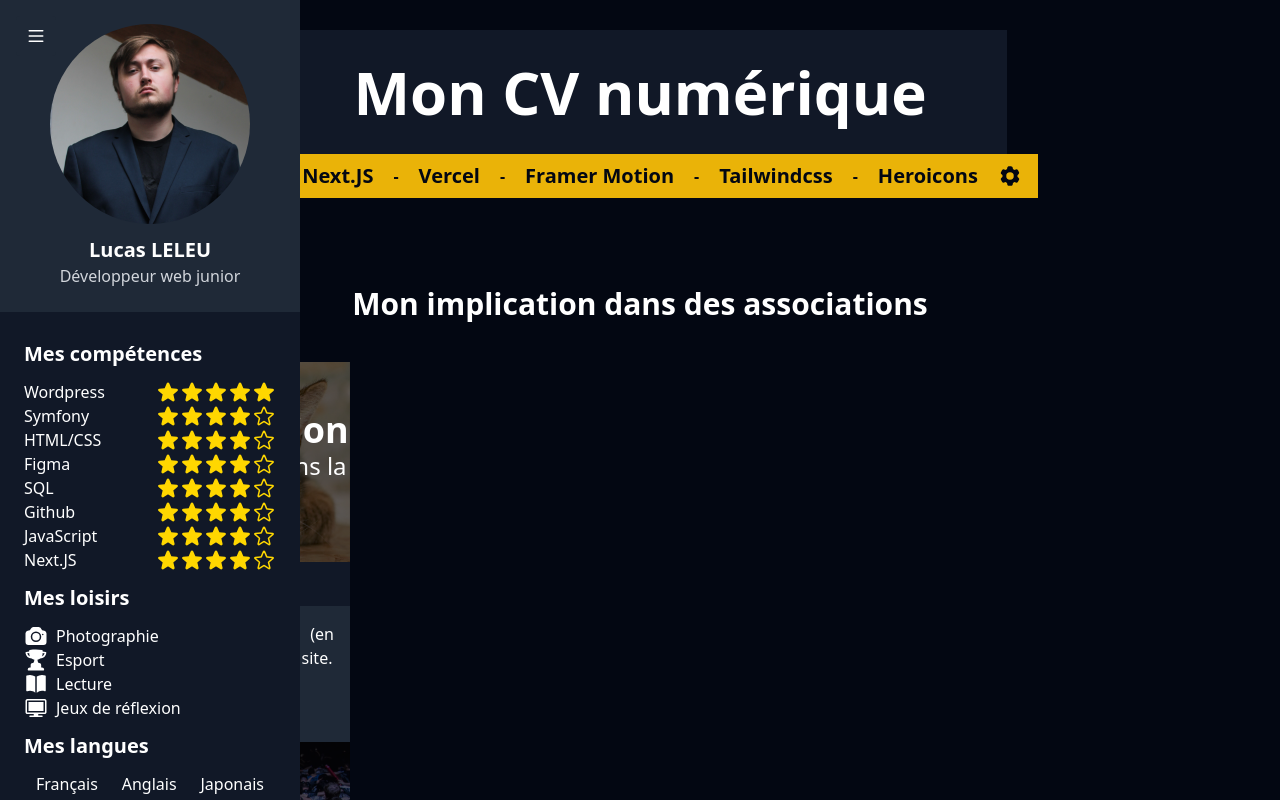
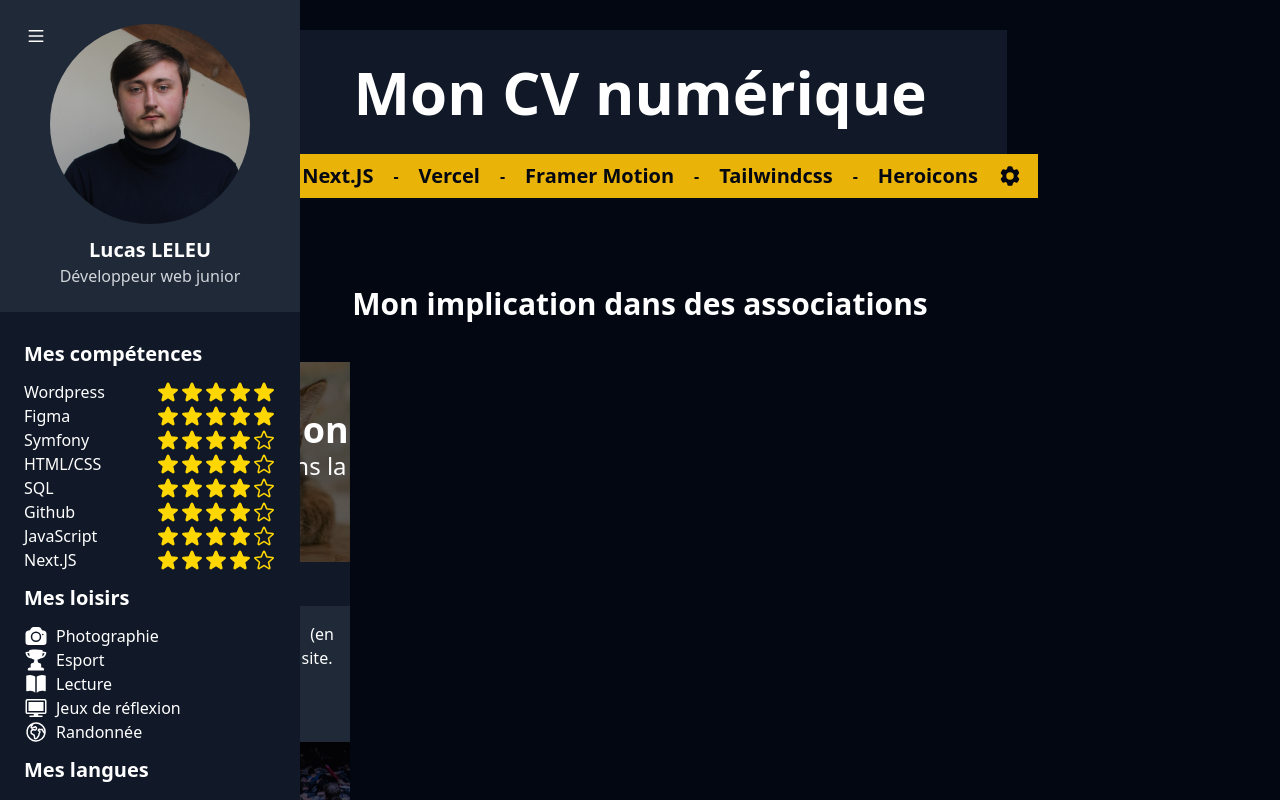
Before and after one commit to MLyshu/MLyshu-Nextjs, a Next.js app: page /aboutme/main in a window 1280 px wide. Both pictures are taken after a click on the button 36 px from the left and 36 px from the top of the page. Built offline with nearby package versions, Linux system fonts and the light colour scheme.

Commit message:
Ajout 1 étoile Figma + changement pp + ajout partie 'Ma personnalité' + ajout randonnée

```diff
--- a/app/ui/aboutme/mainContent.tsx
+++ b/app/ui/aboutme/mainContent.tsx
@@ -57,7 +57,7 @@ const MainContent = () => {
                         name={'LeBlueWall'}
                         desc={'Association de supporters de la Karmine Corp'}
                         title={'Pôle événementiel / Pôle média'}
-                        content={'Organisation d&aposévènements lors de déplacements de l&aposassociation ou d&aposévènements en ligne pour la communauté. Régisseur de la chaîne Twitch.'}
+                        content={"Organisation d'évènements lors de déplacements de l&aposassociation ou d'évènements en ligne pour la communauté. Régisseur de la chaîne Twitch."}
                         date={'10/2023-Maintenant'}>
                     </Asso>
                     <Asso id={'binh'}
--- a/app/ui/aboutme/navbar.tsx
+++ b/app/ui/aboutme/navbar.tsx
@@ -78,6 +78,12 @@ const Navbar = () => {
                                     </div>
                                 </div>
                                 <div className="flex grow">
+                                    <p>Figma</p>
+                                    <div className="flex grow justify-end">
+                                        <Star fill={'gold'}/><Star fill={'gold'}/><Star fill={'gold'}/><Star fill={'gold'}/><Star fill={'gold'}/>
+                                    </div>
+                                </div>
+                                <div className="flex grow">
                                     <p>Symfony</p>
                                     <div className="flex grow justify-end">
                                         <Star fill={'gold'}/><Star fill={'gold'}/><Star fill={'gold'}/><Star fill={'gold'}/><Star fill={'none'}/>
@@ -85,12 +91,6 @@ const Navbar = () => {
                                 </div>
                                 <div className="flex grow">
                                     <p>HTML/CSS</p>
-                                    <div className="flex grow justify-end">
-                                        <Star fill={'gold'}/><Star fill={'gold'}/><Star fill={'gold'}/><Star fill={'gold'}/><Star fill={'none'}/>
-                                    </div>
-                                </div>
-                                <div className="flex grow">
-                                    <p>Figma</p>
                                     <div className="flex grow justify-end">
                                         <Star fill={'gold'}/><Star fill={'gold'}/><Star fill={'gold'}/><Star fill={'gold'}/><Star fill={'none'}/>
                                     </div>
@@ -150,6 +150,12 @@ const Navbar = () => {
                                     </svg>
                                     <p>Jeux de réflexion</p>
                                 </div>
+                                <div className="flex">
+                                    <svg xmlns="http://www.w3.org/2000/svg" fill="none" viewBox="0 0 24 24" strokeWidth={1.5} stroke="currentColor" className="size-6 mr-2">
+                                        <path strokeLinecap="round" strokeLinejoin="round" d="m20.893 13.393-1.135-1.135a2.252 2.252 0 0 1-.421-.585l-1.08-2.16a.414.414 0 0 0-.663-.107.827.827 0 0 1-.812.21l-1.273-.363a.89.89 0 0 0-.738 1.595l.587.39c.59.395.674 1.23.172 1.732l-.2.2c-.212.212-.33.498-.33.796v.41c0 .409-.11.809-.32 1.158l-1.315 2.191a2.11 2.11 0 0 1-1.81 1.025 1.055 1.055 0 0 1-1.055-1.055v-1.172c0-.92-.56-1.747-1.414-2.089l-.655-.261a2.25 2.25 0 0 1-1.383-2.46l.007-.042a2.25 2.25 0 0 1 .29-.787l.09-.15a2.25 2.25 0 0 1 2.37-1.048l1.178.236a1.125 1.125 0 0 0 1.302-.795l.208-.73a1.125 1.125 0 0 0-.578-1.315l-.665-.332-.091.091a2.25 2.25 0 0 1-1.591.659h-.18c-.249 0-.487.1-.662.274a.931.931 0 0 1-1.458-1.137l1.411-2.353a2.25 2.25 0 0 0 .286-.76m11.928 9.869A9 9 0 0 0 8.965 3.525m11.928 9.868A9 9 0 1 1 8.965 3.525" />
+                                    </svg>
+                                    <p>Randonnée</p>
+                                </div>
                             </div>
                         </motion.div>
                         <motion.div className="px-6">
@@ -163,6 +169,15 @@ const Navbar = () => {
                                 <p className="bg-gray-800 rounded-full py-2 px-3 shadow-lg">C2</p>
                                 <p className="bg-gray-800 rounded-full py-2 px-3 shadow-lg">B1</p>
                                 <p className="bg-gray-800 rounded-full py-2 px-3 shadow-lg">A1</p>
+                            </div>
+                        </motion.div>
+                        <motion.div className="px-6">
+                            <h1 className="text-xl font-bold my-3">Ma personnalité</h1>
+                            <div className="flex flex-col justify-around">
+                                <p>Leadership</p>
+                                <p>Motivé</p>
+                                <p>Adaptabilité</p>
+                                <p>Compréhensif</p>
                             </div>
                         </motion.div>
                         <motion.div className="px-6">
```
Also changed, not shown: public/pp-square.png.
